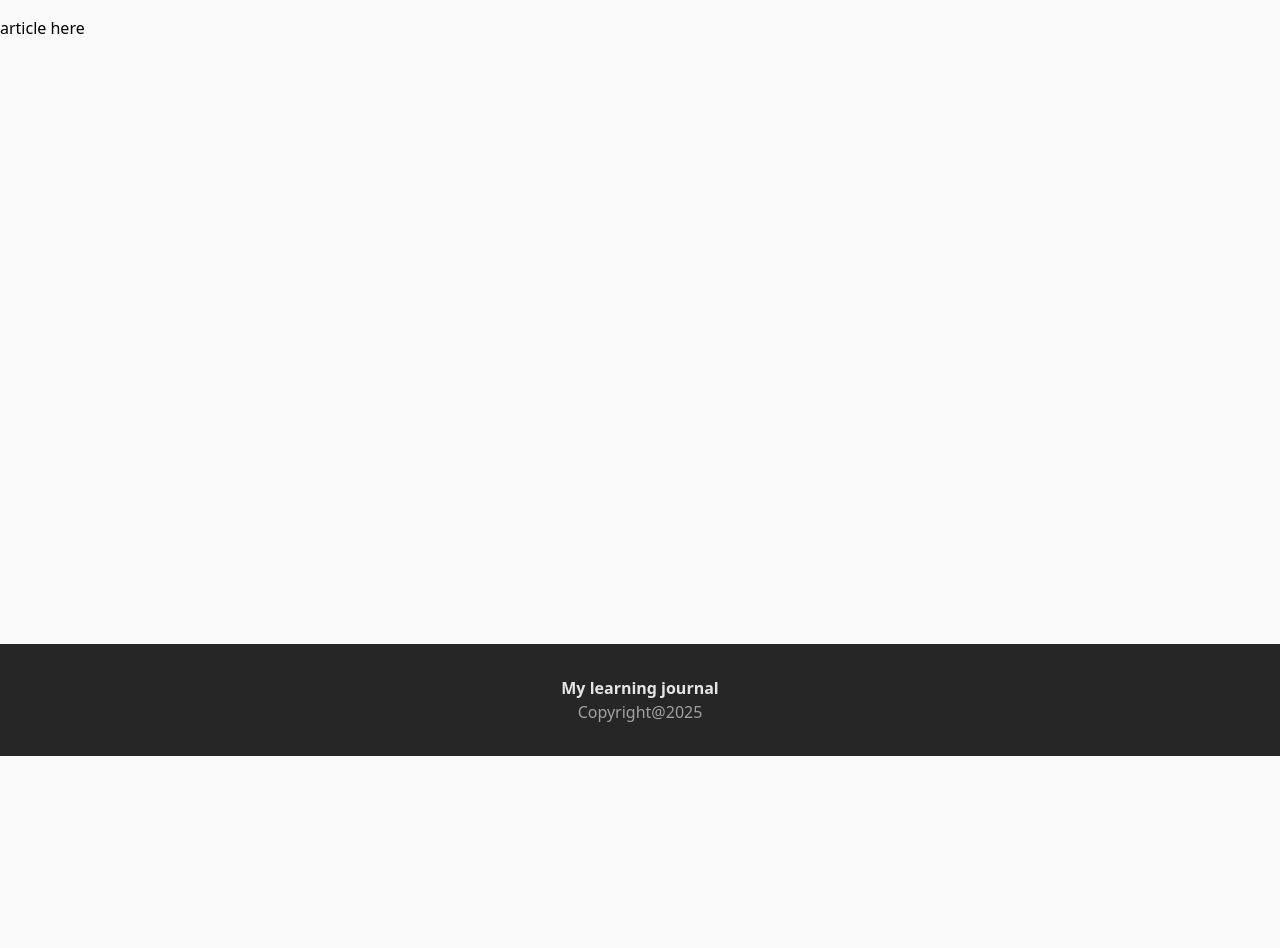
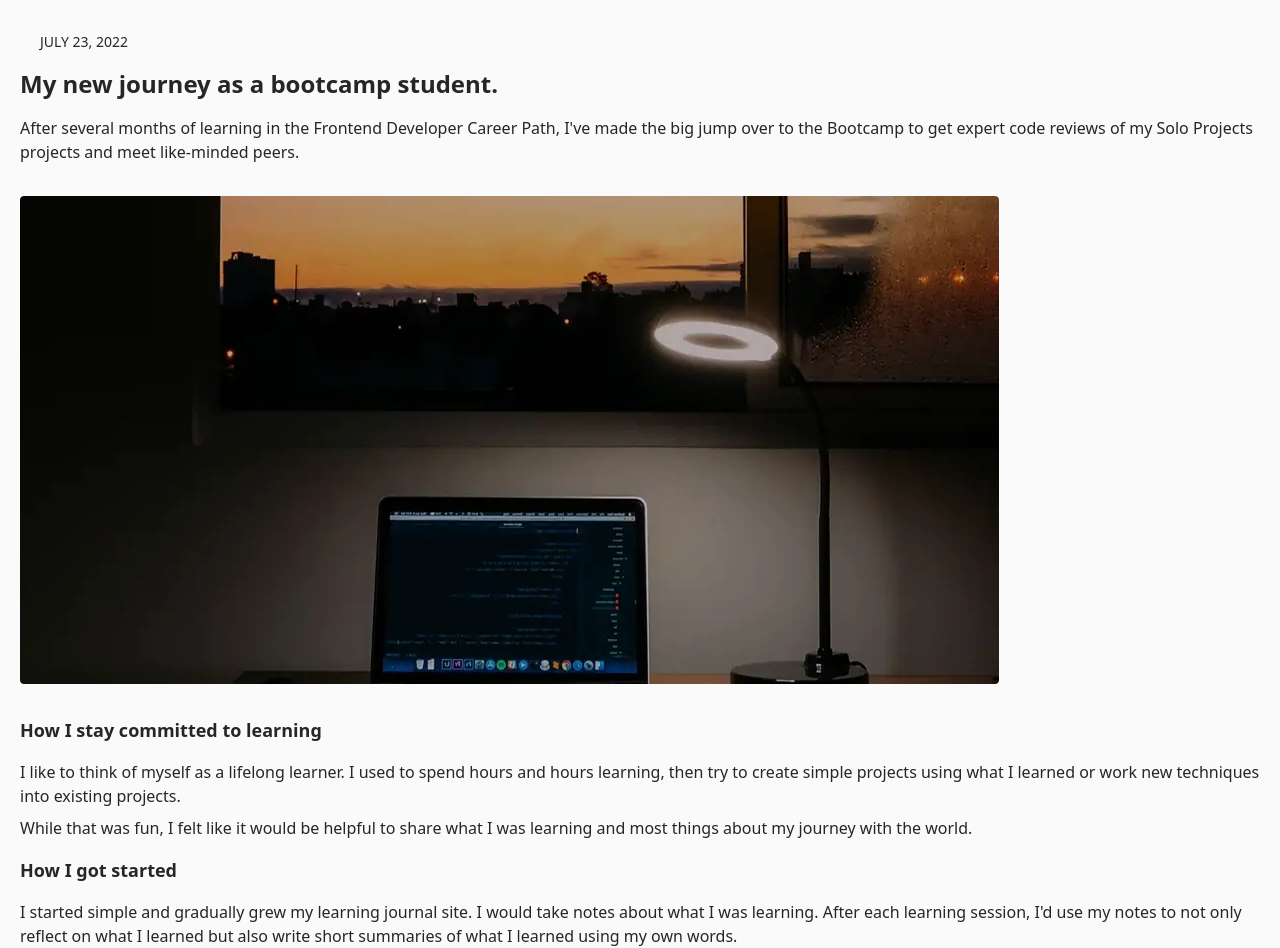
Before and after one commit to gyo82v/scrimba-learning-journal, a React (Vite) app: page /article in a window 1280 px wide. Shown: the part 44-992 px from the top of the page. Before the commit the page ends 800 px from the top, so only its background shows below. Built offline with nearby package versions, Linux system fonts and the light colour scheme.

Commit message:
updated Article.jsx and AboutMe.jsx

```diff
--- /dev/null
+++ b/src/components/Desc.jsx
@@ -0,0 +1,23 @@
+export default function Desc(){
+    return(
+        <section>
+            <h3 className="font-bold text-lg">How I stay committed to learning</h3>
+                <p className="my-4">
+                    <span className="block mb-2">I like to think of myself as a lifelong learner. I used to spend hours
+                    and hours learning, then try to create simple projects using what I
+                    learned or work new techniques into existing projects.</span>
+                    While that was fun, I felt like it would be helpful to share what I was
+                    learning and most things about my journey with the world.
+                </p>
+                <h3 className="font-bold text-lg">How I got started</h3>
+                <p className="my-4">
+                    <span className="block mb-2">I started simple and gradually grew my learning journal site. I would take
+                    notes about what I was learning. After each learning session, I'd use my
+                    notes to not only reflect on what I learned but also write short summaries
+                    of what I learned using my own words.</span>
+                    That helped me grok what I was learning, and I realized that posting my learning
+                    summaries was also helping others learn and stay motivated.
+                </p>
+        </section>
+    )
+}
--- a/src/index.css
+++ b/src/index.css
@@ -22,7 +22,7 @@
 
   /* Apply custom styles to html, body, and the root element */
   html, body, #root {
-    @apply m-0 p-0 bg-neutral-50;
+    @apply m-0 p-0 bg-neutral-50 text-neutral-800;
     line-height: 1.5;
     font-weight: 400;
     scroll-behavior: smooth;
--- a/src/pages/AboutMe.jsx
+++ b/src/pages/AboutMe.jsx
@@ -1,7 +1,28 @@
+import {data} from "../data"
+import Post from "../components/Post"
+import Desc from "../components/Desc"
+import avatar from "../images/avatar.png"
+
 export default function AboutMe(){
+    const container = `px-5 mt-4`
+    const img = `rounded-full w-48 h-48 shadow-lg shadow-neutral-800/30 `
+    const title = `text-2xl font-bold my-4`
+    const subTitle = `text-center font-bold text-lg mt-14 mb-6`
+
+    const postArray = data.slice(0, 3).map(d => <Post key={d.id} data={d} />)
+
     return(
-        <div>
-            <h1>about me here</h1>
+        <div className={container}>
+            <section>
+                <img src={avatar} className={img} alt="avatar" />
+                <h2 className={title}>Hi there! My name is Roku and welcome to my learning journal.</h2>
+                <p className="mb-10">After several months of learning in the Frontend Developer Career Path, I've made the big jump over to the Bootcamp to get expert code reviews of my Solo Projects projects and meet like-minded peers.</p>
+                 <Desc />
+            </section>
+            <section>
+                <h3 className={subTitle}>Recent posts</h3>
+                {postArray}
+            </section>
         </div>
     )
 }
--- a/src/pages/Article.jsx
+++ b/src/pages/Article.jsx
@@ -1,7 +1,40 @@
+import {data} from "../data"
+import articleImg from "../images/article-img.webp"
+import Post from "../components/Post"
+import Desc from "../components/Desc"
+
 export default function Article(){
+    const container = `px-5 mt-4`
+    const date = `text-sm ml-5`
+    const title = `text-2xl font-bold my-4`
+    const description = `my-4`
+    const img = `my-8 rounded-sm`
+    const subTitle = `text-center font-bold text-lg mt-14 mb-6`
+
+    const postArray = data.slice(0,3).map(d =>(
+        <Post key={d.id} data={d} />
+    ) )
     return(
-        <div>
-            <h1>article here</h1>
+        <div className={container}>
+            <section>
+                <p className={date}>JULY 23, 2022</p>
+                <h2 className={title}>My new journey as a bootcamp student.</h2>
+                <p className={description}>
+                    After several months of learning in the Frontend Developer Career Path,
+                    I've made the big jump over to the Bootcamp to get expert code reviews
+                    of my Solo Projects projects and meet like-minded peers.
+                </p>
+                <img
+                  src={articleImg}
+                  alt="a laptop in front of an open window and a city in the background at night"
+                  className={img}
+                />
+                <Desc />
+            </section>
+            <section>
+                <h3 className={subTitle}>Recent posts</h3>
+                   {postArray}
+            </section>
         </div>
     )
 }
--- a/src/pages/Home.jsx
+++ b/src/pages/Home.jsx
@@ -5,8 +5,9 @@ import {data} from "../data"
 
 export default function Home(){
     const container = ``
-    const section1 = `text-neutral-200 px-5 pb-6 pt-20 bg-cover bg-center mb-6`
-    const date = `text-sm`
+    const section1 = `text-neutral-200 px-5 pb-6 pt-20 bg-cover bg-center mb-6
+                       md:h-90`
+    const date = `text-sm md:mt-auto`
     const title = `text-2xl font-bold my-3`
     const sectionPosts = `px-5 flex-col gap-10`
 
```
Also changed, not shown: src/images/avatar.png (added).
